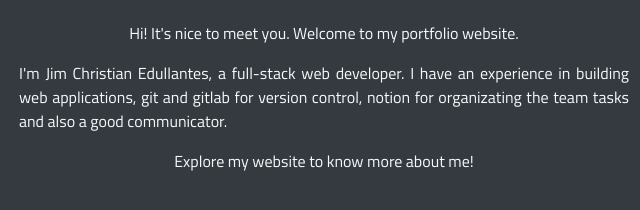
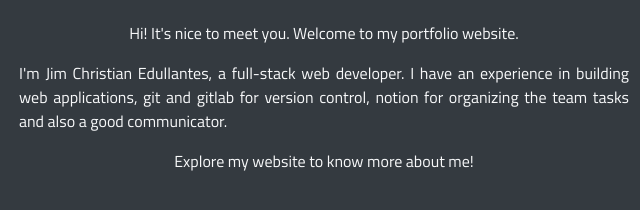
Before and after one commit to JimChristian21/web-portfolio, a plain HTML site: page index.html in a window 1280 px wide. Shown: the part 439-649 px from the top of the page, 316-956 px from the left. Drawn offline with nearby package versions, Linux system fonts and the light colour scheme.

Commit message:
Corrected spelling

```diff
--- a/index.html
+++ b/index.html
@@ -47,7 +47,7 @@
 				<h1 >Jim Christian S. Edullantes</h1>
 				<h3 class="mb-4">Full-stack Web Developer</h3>
 				<p>Hi! It's nice to meet you. Welcome to my portfolio website.</p>
-				<p class="text-justify">I'm Jim Christian Edullantes, a full-stack web developer. I have an experience in building web applications, git and gitlab for version control, notion for organizating the team tasks and also a good communicator.</p>
+				<p class="text-justify">I'm Jim Christian Edullantes, a full-stack web developer. I have an experience in building web applications, git and gitlab for version control, notion for organizing the team tasks and also a good communicator.</p>
 				<p>Explore my website to know more about me!</p>
 			</div>
 			<div class="col-12 col-lg-6 offset-lg-3">
@@ -251,7 +251,6 @@
 		<p>&copy; All Rights Reserved 2022</p>
 	</section>
 
-
 	<script src="https://cdn.jsdelivr.net/npm/jquery@3.6.0/dist/jquery.slim.min.js"></script>
   	<script src="https://cdn.jsdelivr.net/npm/popper.js@1.16.1/dist/umd/popper.min.js"></script>
   	<script src="https://cdn.jsdelivr.net/npm/bootstrap@4.6.1/dist/js/bootstrap.bundle.min.js"></script>
```
